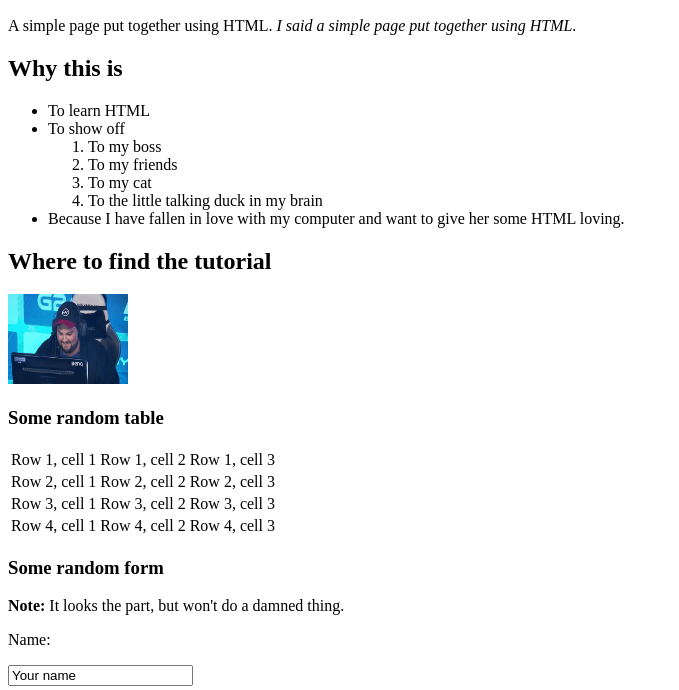
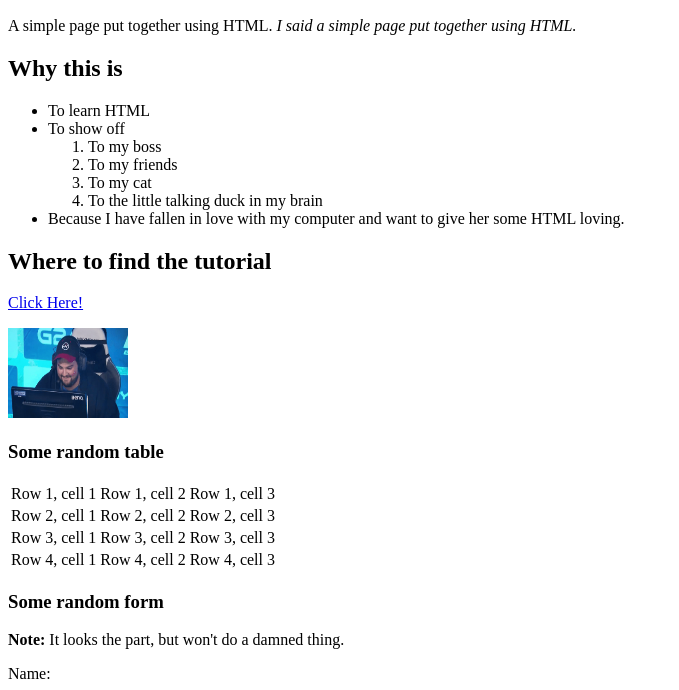
Before and after one commit to pepc1337/pepc1337.github.io, a plain HTML site: page index.html in a window 1280 px wide. Shown: the part 110-800 px from the top of the page, without its empty margins (0-679 px from the left). Drawn offline with Linux system fonts and the light colour scheme.

Commit message:
added a link

```diff
--- a/index.html
+++ b/index.html
@@ -33,8 +33,8 @@
 </ul>
 
 <h2>Where to find the tutorial</h2>
-
-<p><img src="images\hiko.gif" width="120" height="90" alt="Hiko"></a></p>
+<p> <a href = http://google.ca>Click Here!</a>
+<p> <img src="images\hiko.gif" width="120" height="90" alt="Hiko"></a></p>
 
 <h3>Some random table</h3>
 <table>
```
